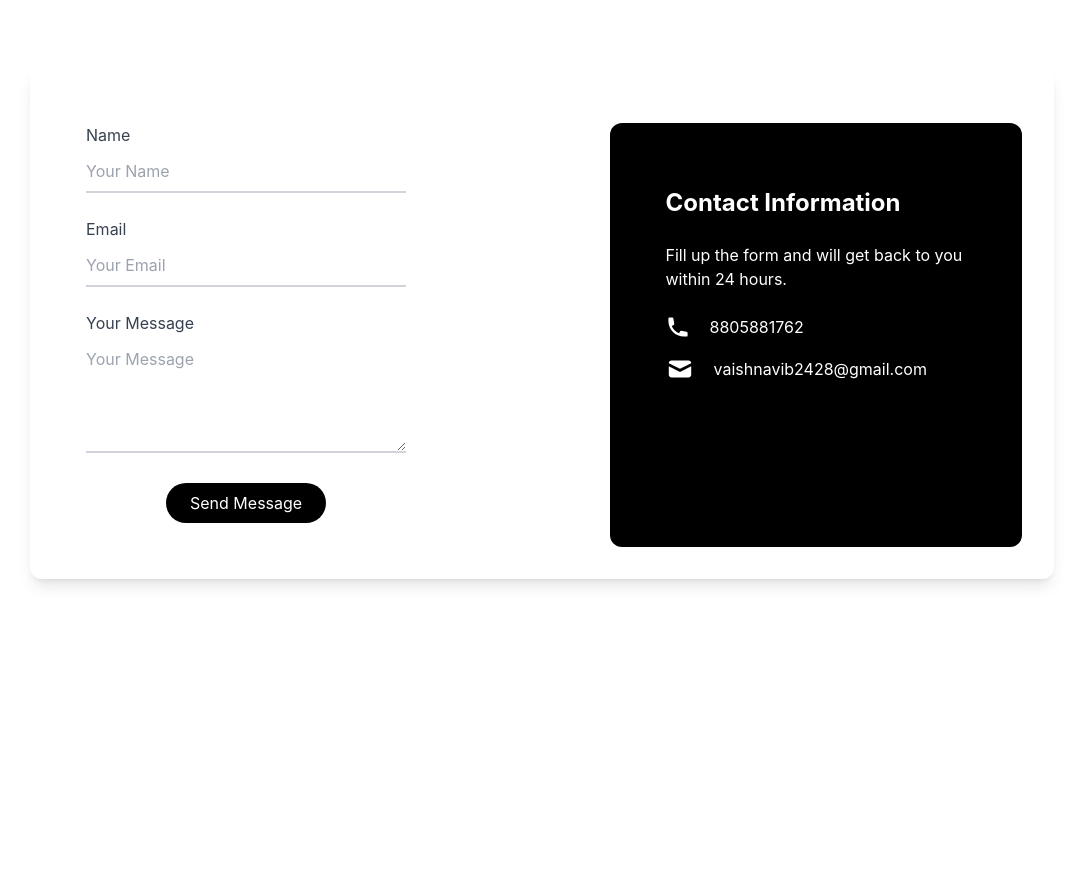
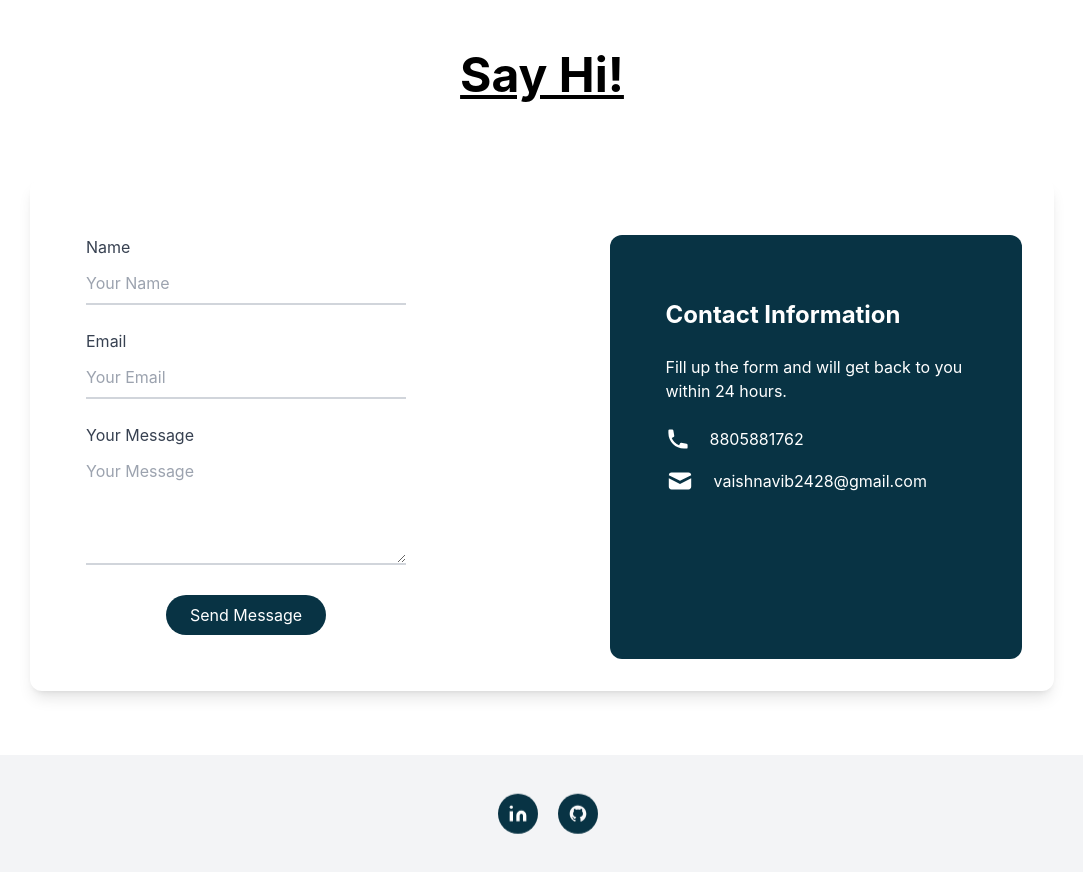
Before and after one commit to vaishnavibadwaik24/react-task, a React (Create React App) app: page / in a window 1280 px wide. Shown: the part 1500-2372 px from the top of the page, without its empty margins (98-1181 px from the left). Before the commit the page ends 2143 px from the top, so only its background shows below. Built offline with nearby package versions, Linux system fonts and the light colour scheme.

Commit message:
Footer added

```diff
--- a/src/App.js
+++ b/src/App.js
@@ -54,7 +54,7 @@ function App() {
 const Home = () => (
   <>
     {/* Start About */}
-    <section id='About' className="py-6 bg-black text-gray-800">
+    <section id='About' className="py-20 bg-cyan-950 text-gray-800">
   <div className="container flex flex-col items-center mt-14 justify-center p-4 mx-auto sm:p-10 w-full">
     <div className="flex flex-row flex-wrap-reverse justify-center mt-8 w-full">
       <div className="flex flex-col justify-center w-full px-8 py-5 mt-14 text-center rounded-md bg-white text-gray-500 max-w-3xl">
@@ -76,7 +76,7 @@ const Home = () => (
           {/* Card 1 */}
           <div className="p-4 md:w-1/4">
             <div className="h-full border-opacity-60 rounded-lg overflow-hidden">
-              <img className="lg:h-48 md:h-36 object-cover object-center" style={{ width: "100%", height: 225 }} src={g5} alt="Image" />
+              <img className="lg:h-48 md:h-36 object-cover object-center transition duration-300 transform hover:shadow-2xl hover:border-4 hover:border-white" style={{ width: "100%", height: 225 }} src={g5} alt="Image" />
               <div className="p-6 pt-0">
                 <h1 className="title-font text-lg font-bold text-gray-900 mb-3">FastFruits</h1>
                 <p className="leading-relaxed mb-3">FastFruits is a website that serve as a digital platform for shopping. Developed using Laravel, Javascript and Bootstrap.</p>
@@ -94,7 +94,7 @@ const Home = () => (
           {/* Card 2 */}
           <div className="p-4 md:w-1/4">
             <div className="h-full border-opacity-60 rounded-lg overflow-hidden">
-              <img className="lg:h-48 md:h-36 w-full object-cover object-center" src={g1} alt="Images" />
+              <img className="lg:h-48 md:h-36 object-cover object-center transition duration-300 transform hover:shadow-2xl hover:border-4 hover:border-white" src={g1} alt="Images" />
               <div className="p-6">
                 <h1 className="title-font text-lg font-bold text-gray-900 mb-3">ManaliTour</h1>
                 <p className="leading-relaxed mb-3">ManaliTour is a sleek landing page, developed using Tailwind CSS and HTML for a modern look.</p>
@@ -112,7 +112,7 @@ const Home = () => (
           {/* Card 3 */}
           <div className="p-4 md:w-1/4">
             <div className="h-full border-opacity-60 rounded-lg overflow-hidden">
-              <img className="lg:h-48 md:h-36 w-full object-cover object-center" src={g3} alt="Images" />
+              <img className="lg:h-48 md:h-36 object-cover object-center transition duration-300 transform hover:shadow-2xl hover:border-4 hover:border-white" src={g3} alt="Images" />
               <div className="p-6">
                 <h1 className="title-font text-lg font-bold text-gray-900 mb-3">Dine Out | Restro & Cafe</h1>
                 <p className="leading-relaxed mb-3">Dine Out | Restro & Cafe is a landing page. Developed using Bootstrap, Tailwind CSS and HTML.</p>
@@ -129,7 +129,7 @@ const Home = () => (
           </div>
           {/* Card 4 */}
           <div className="p-4 md:w-1/4 text-center">
-            <div className="h-full bg-black rounded-lg overflow-hidden py-16">
+            <div className="h-full bg-cyan-950 rounded-lg overflow-hidden py-16">
               <div className="p-6">
                 <h1 className="title-font text-3xl font-bold text-white mb-6">Discover all my Projects</h1>
                 <p className="leading-relaxed text-white text-lg mb-6">I am a Web Developer who loves to create websites.</p>
@@ -183,13 +183,13 @@ const Home = () => (
       </div>
       <button
         type="button"
-        className="bg-black text-white px-6 py-2 rounded-full self-start ml-20"
+        className="bg-cyan-950 text-white px-6 py-2 rounded-full self-start ml-20"
       >
         Send Message
       </button>
     </form>
     {/* Right Side Content */}
-    <div className="w-full md:w-1/2 bg-black text-white p-6 rounded-xl space-y-6">
+    <div className="w-full md:w-1/2 bg-cyan-950 text-white p-6 rounded-xl space-y-6">
       <h2 className="text-2xl font-bold px-8 mt-10">Contact Information</h2>
       <p className='px-8'>Fill up the form and will get back to you within 24 hours.</p>
       <div className="space-y-4">
@@ -210,12 +210,64 @@ const Home = () => (
     </div>
   </div>
 </section>
+    {/* End Contact */}
 
+    {/* Start Footer */}
+    <footer className="bg-gray-100">
+  <div className="container flex flex-col p-4 mx-auto md:p-8 lg:flex-row divide-gray-600 items-center justify-center">
+    <div className="flex flex-col justify-center pt-6 lg:pt-0">
+      <div className="flex justify-center space-x-4">
+        <span className="inline-flex pt-4">
+          <a
+            className="ml-3 text-gray-500"
+            href="https://www.linkedin.com/in/vaishnavib24/"
+            title="LinkedIn"
+            target="_blank"
+            rel="noopener noreferrer"
+          >
+            <div className="flex items-center justify-center w-10 h-10 rounded-full bg-cyan-950 animate-bounce">
+              <svg
+                fill="currentColor"
+                stroke="currentColor"
+                strokeLinecap="round"
+                strokeLinejoin="round"
+                strokeWidth="0"
+                className="w-5 h-5 text-white"
+                viewBox="0 0 24 24"
+              >
+                <path
+                  stroke="none"
+                  d="M16 8a6 6 0 016 6v7h-4v-7a2 2 0 00-2-2 2 2 0 00-2 2v7h-4v-7a6 6 0 016-6zM2 9h4v12H2z"
+                ></path>
+                <circle cx="4" cy="4" r="2" stroke="none"></circle>
+              </svg>
+            </div>
+          </a>
+        </span>{" "}
+        &nbsp;
+        <span className="inline-flex pt-4">
+          <a
+            rel="noopener noreferrer"
+            href="https://github.com/vaishnavibadwaik24"
+            title="GitHub"
+            className="flex items-center justify-center w-10 h-10 rounded-full text-gray-50 bg-cyan-950 animate-bounce"
+          >
+            <svg
+              xmlns="http://www.w3.org/2000/svg"
+              fill="currentColor"
+              viewBox="0 0 24 24"
+              className="w-5 h-5"
+            >
+              <path d="M10.9,2.1c-4.6,0.5-8.3,4.2-8.8,8.7c-0.5,4.7,2.2,8.9,6.3,10.5C8.7,21.4,9,21.2,9,20.8v-1.6c0,0-0.4,0.1-0.9,0.1 c-1.4,0-2-1.2-2.1-1.9c-0.1-0.4-0.3-0.7-0.6-1C5.1,16.3,5,16.3,5,16.2C5,16,5.3,16,5.4,16c0.6,0,1.1,0.7,1.3,1c0.5,0.8,1.1,1,1.4,1 c0.4,0,0.7-0.1,0.9-0.2c0.1-0.7,0.4-1.4,1-1.8c-2.3-0.5-4-1.8-4-4c0-1.1,0.5-2.2,1.2-3C7.1,8.8,7,8.3,7,7.6C7,7.2,7,6.6,7.3,6 c0,0,1.4,0,2.8,1.3C10.6,7.1,11.3,7,12,7s1.4,0.1,2,0.3C15.3,6,16.8,6,16.8,6C17,6.6,17,7.2,17,7.6c0,0.8-0.1,1.2-0.2,1.4 c0.7,0.8,1.2,1.8,1.2,3c0,2.2-1.7,3.5-4,4c0.6,0.5,1,1.4,1,2.3v2.6c0,0.3,0.3,0.6,0.7,0.5c3.7-1.5,6.3-5.1,6.3-9.3 C22,6.1,16.9,1.4,10.9,2.1z"></path>
+            </svg>
+          </a>
+        </span>
+      </div>
+    </div>
+  </div>
+</footer>
 
-
-
-
-    {/* End Contact */}
+    {/* End Footer */}
 
   </>
 );
--- a/src/Projects.jsx
+++ b/src/Projects.jsx
@@ -12,7 +12,7 @@ export default function Projects() {
             <div className="p-4 md:w-1/4">
               <div className="h-full border-opacity-60 rounded-lg overflow-hidden">
                 <img
-                  className="lg:h-48 md:h-36 object-cover object-center"
+                  className="lg:h-48 md:h-36 object-cover object-center transition duration-300 transform hover:shadow-2xl hover:border-4 hover:border-white"
                   src={g4}
                   alt="Image"
                 />
@@ -52,7 +52,7 @@ export default function Projects() {
             <div className="p-4 md:w-1/4">
               <div className="h-full border-opacity-60 rounded-lg overflow-hidden">
                 <img
-                  className="lg:h-48 md:h-36 w-full object-cover object-center"
+                  className="lg:h-48 md:h-36 object-cover object-center transition duration-300 transform hover:shadow-2xl hover:border-4 hover:border-white"
                   src={g2}
                   alt="Images"
                 />
```
Also changed, not shown: src/App.css (line endings or trailing spaces).
